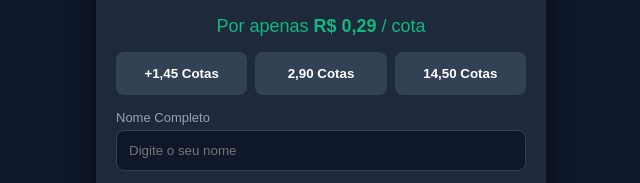
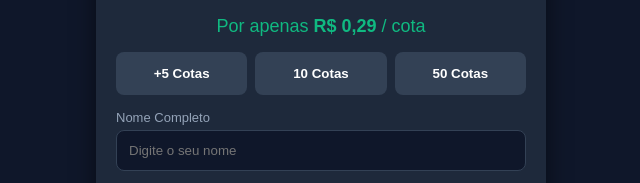
Before and after one commit to martinsfelicioolair-source/meu-site-de-rifa, a website: page index.html in a window 1280 px wide. Shown: the part 335-518 px from the top of the page, 319-959 px from the left. Drawn offline with Linux system fonts and the light colour scheme.

Commit message:
Update index.html

```diff
--- a/index.html
+++ b/index.html
@@ -44,9 +44,9 @@
     <p class="price-tag">Por apenas <strong>R$ 0,29</strong> / cota</p>
 
     <div class="quick-select">
-      <button class="btn-qty" onclick="selectCotas(5)">+1,45 Cotas</button>
-      <button class="btn-qty" onclick="selectCotas(10)">2,90 Cotas</button>
-      <button class="btn-qty" onclick="selectCotas(50)">14,50 Cotas</button>
+      <button class="btn-qty" onclick="selectCotas(1,45)">+5 Cotas</button>
+      <button class="btn-qty" onclick="selectCotas(2,90)">10 Cotas</button>
+      <button class="btn-qty" onclick="selectCotas(14,50)">50 Cotas</button>
     </div>
 
     <form id="purchaseForm" onsubmit="gerarPix(event)">
@@ -90,7 +90,7 @@
     // ----------------------------------------------------
     // ALTERE AQUI O PREÇO DE CADA COTA (EX: 0.50, 1.00, 2.50)
     // ----------------------------------------------------
-    const PRECO_COTA = 1.00;
+    const PRECO_COTA = 0.29;
 
     function selectCotas(qty) {
       cotasSelecionadas = qty;
```
